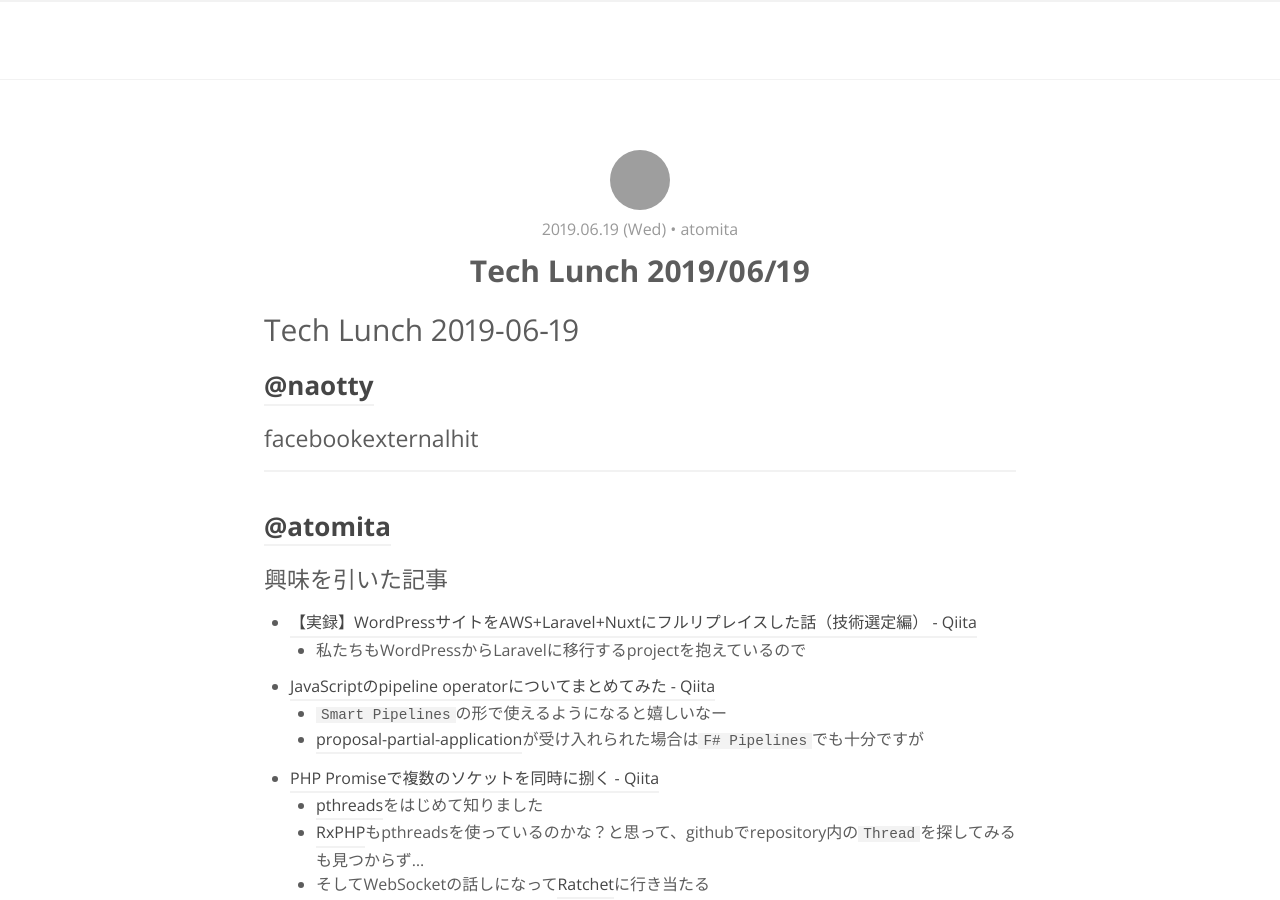
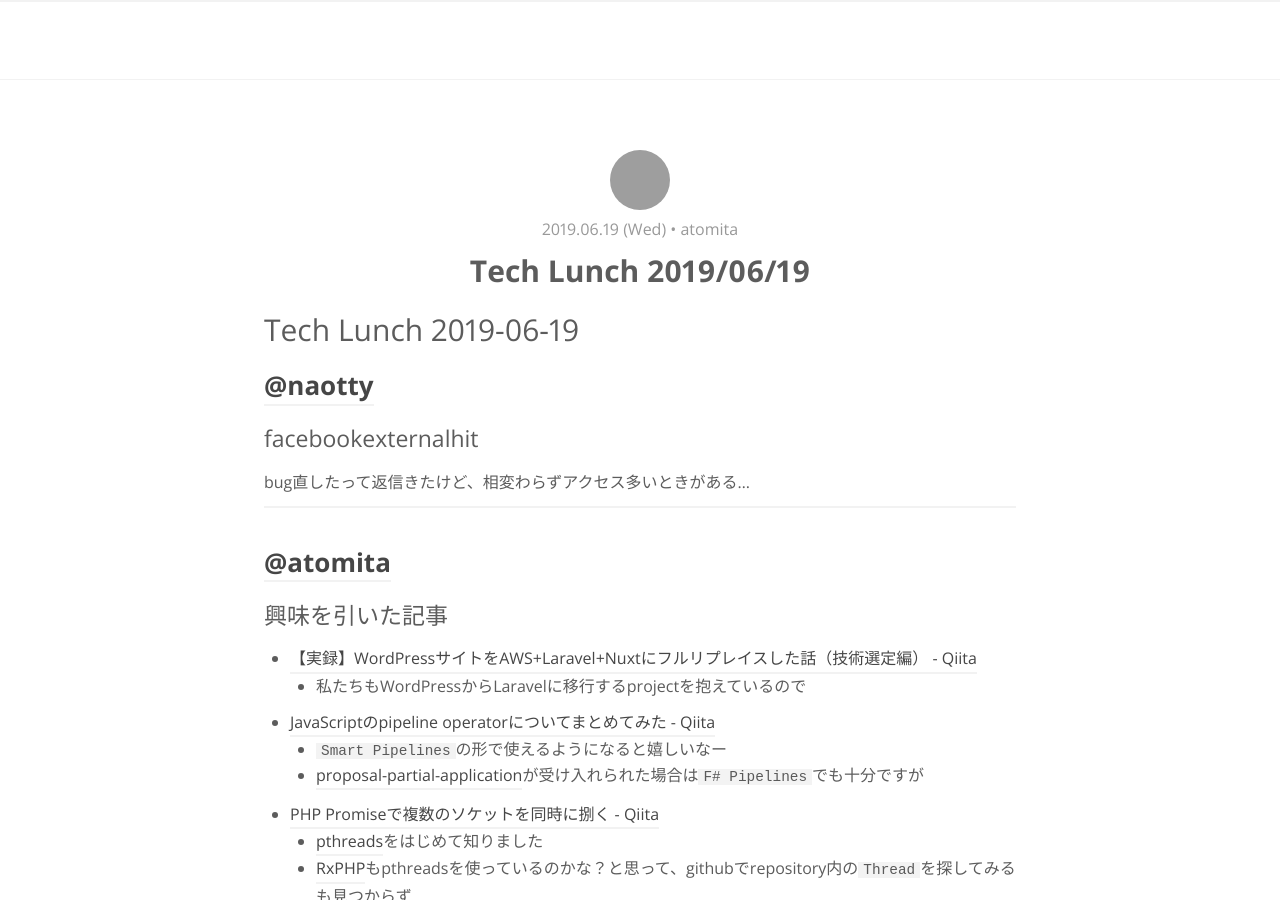
Before and after one commit to RyukyuInteractive/tech.ryukyu-i.co.jp, a Jekyll site: the page built from _posts/2019-06-19-tech-lunch-20190619.md, in a window 1280 px wide and 900 px high. Built offline with Jekyll 4.4.1, drawn with Linux system fonts in a browser that asks for light colours; a script that is not in the unit is left out; comment, search, counter and statistics services are not loaded; grey boxes are pictures that could not be loaded.

Commit message:
Update 2019-06-19-tech-lunch-20190619.md

```diff
--- a/_posts/2019-06-19-tech-lunch-20190619.md
+++ b/_posts/2019-06-19-tech-lunch-20190619.md
@@ -13,6 +13,7 @@ typora-root-url: ..
 
 ### facebookexternalhit
 
+bug直したって返信きたけど、相変わらずアクセス多いときがある...
 
 ----
 
```
